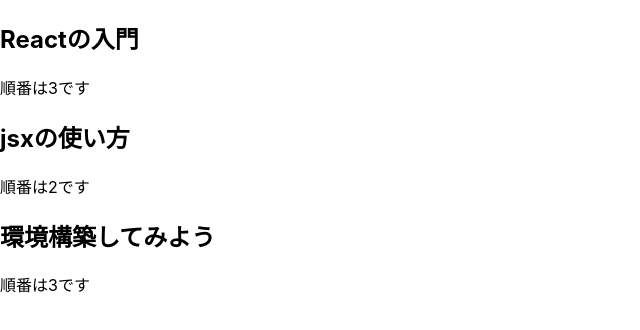
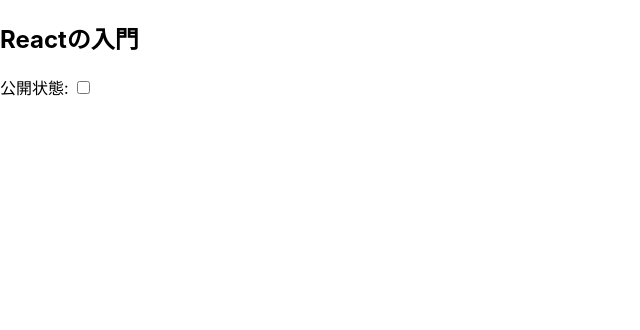
Before and after one commit to shinji0320/PracticeReact, a React (Create React App) app: page / in a window 1280 px wide. Shown: the top 330 px of the page, without its empty margins (0-640 px from the left). Built offline with nearby package versions, Linux system fonts and the light colour scheme.

Commit message:
Classのstate学習

```diff
--- a/src/Article.jsx
+++ b/src/Article.jsx
@@ -5,7 +5,8 @@
   return (
     <div>
       <h2>{props.title}</h2>
-      <p>順番は{props.order}です</p>
+      <label htmlFor="check">公開状態: </label>
+      <input type="checkbox" checked={props.isPublished} id="check" onClick={() => props.toggle()}/>
     </div>
   )
 };
--- a/src/Blog.js
+++ b/src/Blog.js
@@ -4,14 +4,22 @@
 class Blog extends React.Component {
   constructor(props) {
     super(props);
+    this.state = {
+      isPublished: false,
+      order: 1
+    }
   }
+
+  togglePublished = () => {
+    this.setState({
+      isPublished: !this.state.isPublished
+    })
+  };
   render() {
     const authorName = "FaceBook"
     return (
       <>
-        <Article title={"Reactの入門"} order={3}/>
-        <Article title={"jsxの使い方"} order={2}/>
-        <Article title={"環境構築してみよう"} order={3}/>
+        <Article title={"Reactの入門"} isPublished={this.state.isPublished} toggle={() => this.togglePublished()}/>
       </>
     )
   }
```
